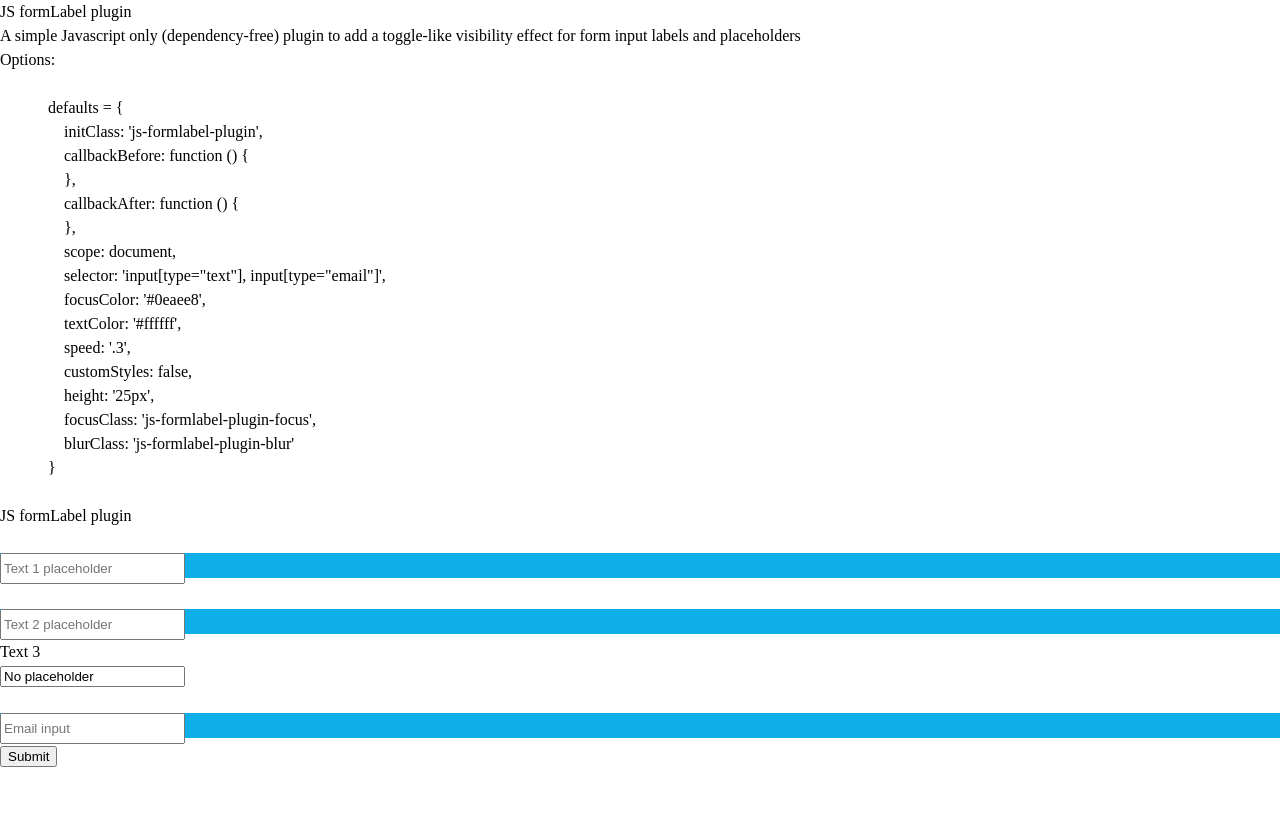
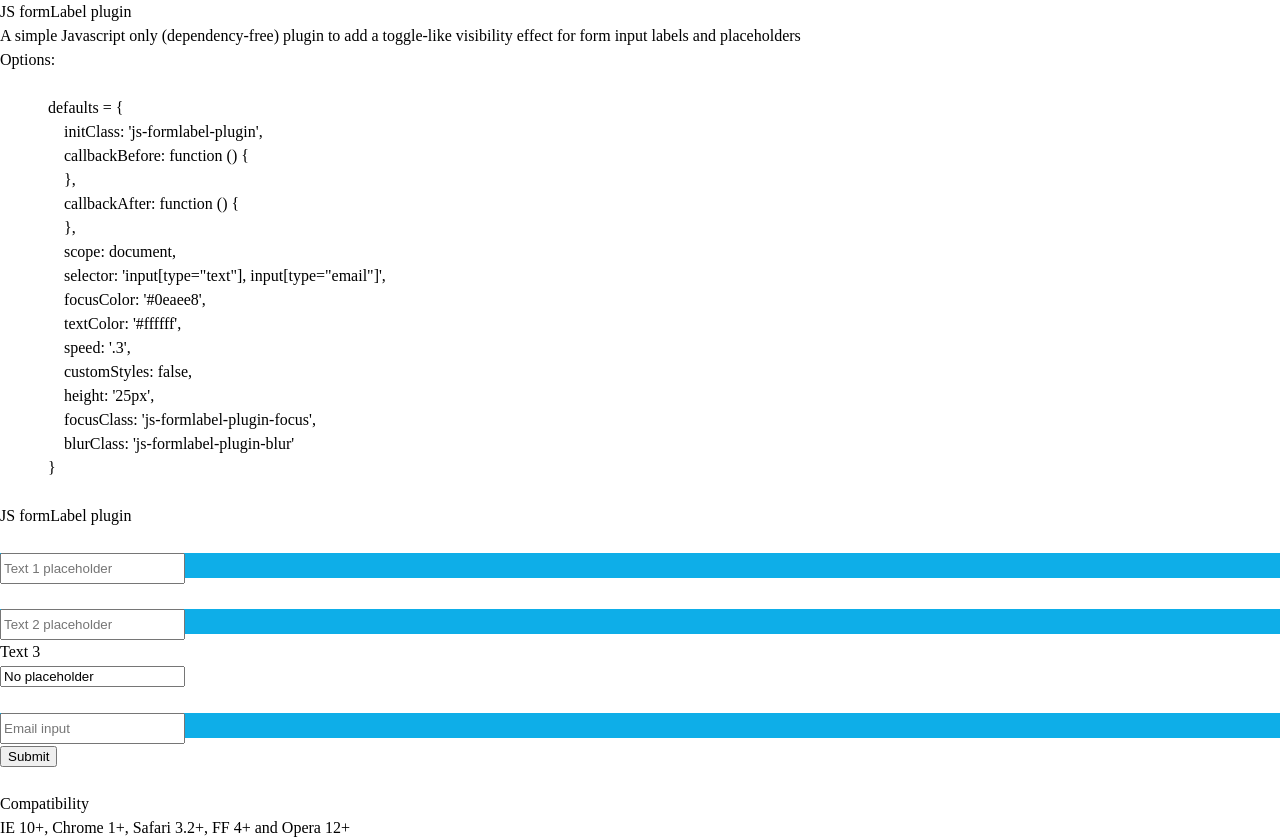
Before and after one commit to vhlongon/js.formlabel.plugin, a website: page app/index.html in a window 1280 px wide. Before the commit the page ends 800 px from the top, so only its background shows below. Drawn offline with Linux system fonts and the light colour scheme; files that its build step writes are made by us from their sources.

Commit message:
update readme file and index page with compatibility section

```diff
--- a/app/index.html
+++ b/app/index.html
@@ -46,6 +46,9 @@
               <input type="text" name="text 3" id="text-email" value="" placeholder="Email input"><br>
               <input type="submit" class="button" value="Submit">
             </form>
+            <br>
+            <h4>Compatibility</h4>
+            <p>IE 10+, Chrome 1+, Safari 3.2+, FF 4+ and Opera 12+</p>
         </div>
 
         <script src="app/scripts/app.js"></script>
```
Also changed, not shown: README.md.
